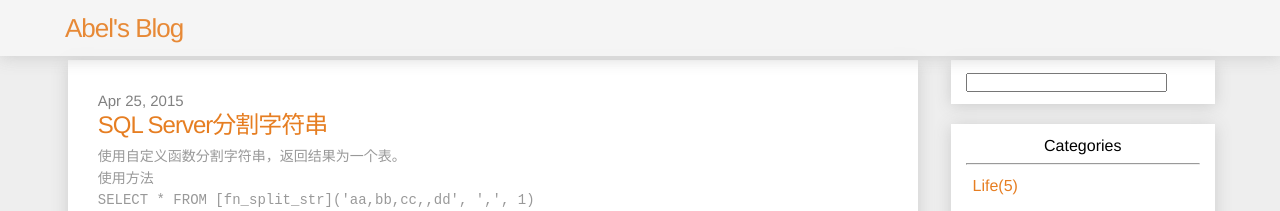
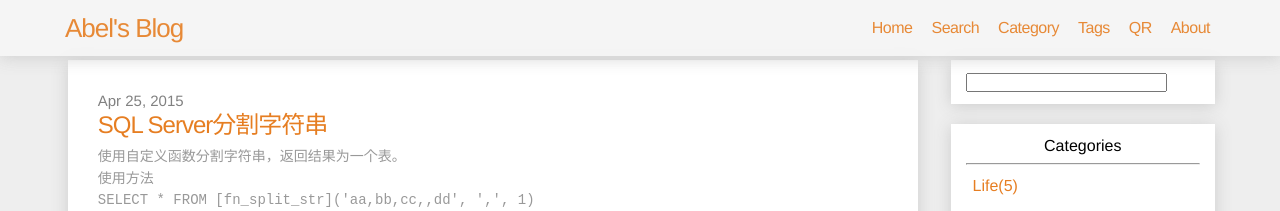
Before and after one commit to Abel-Liu/Abel-Liu.github.io, a Jekyll site: the page built from index.html, in a window 1280 px wide. Shown: the top 211 px of the page. Built offline with Jekyll 4.4.1, drawn with Linux system fonts in a browser that asks for light colours; nearby versions of some CDN libraries; the list of posts is cut into pages by our own code; comment, search, counter and statistics services are not loaded.

```diff
--- a/_includes/head.html
+++ b/_includes/head.html
@@ -25,6 +25,30 @@
                 //calc searchbox width
 		        $("#st-search-input").css("width", $("#st-search-input").parent().width()-38);
 	        });
+
+            //scroll via nav
+	        $(document).on('click', '.trigger a', function (event) {
+	            event.preventDefault();
+
+	            var anchor = $(this).attr('href').substring(1);
+	            if (anchor == '')
+	            {
+	                location.href = '/';
+	            }
+
+	            var el = $('#' + anchor);
+	            var nav = $('.site-header');
+	            var toTop = el.offset().top - nav.height() - 3;
+
+	            $('html,body').animate({ scrollTop: toTop });
+
+	            if (window.screen.width < 600) {
+	                $('.trigger').hide();
+	            }
+
+	            return false;
+	        });
+
         });
     </script>
 
--- a/_includes/header.html
+++ b/_includes/header.html
@@ -4,7 +4,7 @@
         <a class="site-title" href="{{ site.baseurl }}/">{{ site.title }}</a>
 
         <nav class="site-nav">
-            <a href="#" class="menu-icon">
+            <a href="####" onclick="showNav();" class="menu-icon">
                 <svg version="1.1" xmlns="http://www.w3.org/2000/svg" xmlns:xlink="http://www.w3.org/1999/xlink" x="0px" y="0px"
                      viewBox="0 0 18 15" enable-background="new 0 0 18 15" xml:space="preserve">
                 <path fill="#505050" d="M18,1.484c0,0.82-0.665,1.484-1.484,1.484H1.484C0.665,2.969,0,2.304,0,1.484l0,0C0,0.665,0.665,0,1.484,0
@@ -16,14 +16,23 @@
             </svg>
             </a>
             <div class="trigger">
-                <!--<a href="/">Home</a>
-                <a href="#search">Search</a>
-                <a href="#cat">Category</a>
-                <a href="#tag">Tags</a>
-                <a href="#about">About</a>
-                <a href="#qr">Scan QR</a>-->
+                <a class="page-link" href="/">Home</a>
+                <a class="page-link" href="#search">Search</a>
+                <a class="page-link" href="#cat">Category</a>
+                <a class="page-link" href="#tag">Tags</a>
+                <a class="page-link" href="#qr">QR</a>
+                <a class="page-link" href="#about">About</a>
             </div>
         </nav>
+
+        <script type="text/javascript">
+            function showNav() {
+                if ($('.trigger').css('display') == 'none')
+                    $('.trigger').show();
+                else
+                    $('.trigger').hide();
+            }
+        </script>
     </div>
 
 </header>
--- a/css/main.css
+++ b/css/main.css
@@ -187,16 +187,18 @@ a:hover   { text-decoration: underline; }
 }
 
 .page-link {
-  margin-left: 20px;
-  letter-spacing: -.5px;
-  visited: #fff;
+  margin-left: 5px;
   padding: 5px;
 }
 
 a.page-link:hover {
-  background-color: #C2B6A3;
-  border-radius: 10px;
+  background-color: #e67e22;
+  color: #fff;
   text-decoration: none;
+
+  -webkit-transition: all 0.2s ease;
+       -o-transition: all 0.2s ease;
+          transition: all 0.2s ease;
 }
 
 /* Content column */
```
